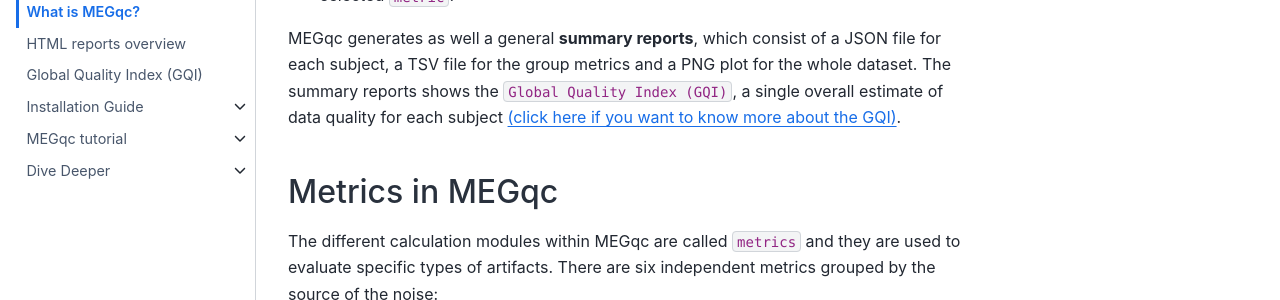
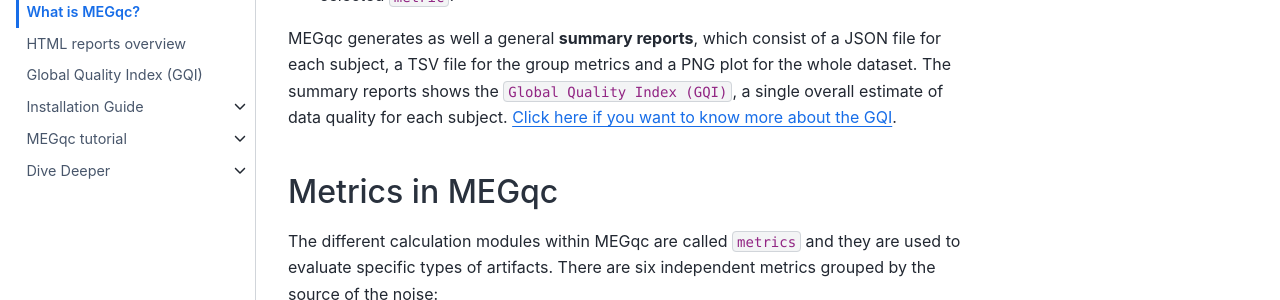
Before and after one commit to ANCPLabOldenburg/megqc_documentation, a Jupyter Book: the page built from book/introduction.md, in a window 1280 px wide and 900 px high, scrolled down 988 px. Shown: the part 179-479 px from the top of the window. Built offline with Jupyter Book 1.0.4 settings and Sphinx 7.4.7 and the Sphinx Book theme 1.1.4, drawn with Linux system fonts in a browser that asks for light colours; pages that are not in the unit, such as notebooks, are missing from menus.

Commit message:
Update introduction.md

```diff
--- a/book/introduction.md
+++ b/book/introduction.md
@@ -19,7 +19,7 @@ MEGqc can be used via a **command-line interface (CLI)** or a **graphical user i
 - **Calculation Module:** It gives you machine-readable outputs (JSON files and TSV files) for every subject and selected `metric`. There are 6 independent `metrics` that evaluate specific types of artifacts.
 - **Plotting Module:** It generates detailed visual HTML reports for every subject and selected `metric`.
 
-MEGqc generates as well a general **summary reports**, which consist of a JSON file for each subject, a TSV file for the group metrics and a PNG plot for the whole dataset. The summary reports shows the `Global Quality Index (GQI)`, a single overall estimate of data quality for each subject [(click here if you want to know more about the GQI)](./gqi).
+MEGqc generates as well a general **summary reports**, which consist of a JSON file for each subject, a TSV file for the group metrics and a PNG plot for the whole dataset. The summary reports shows the `Global Quality Index (GQI)`, a single overall estimate of data quality for each subject. [Click here if you want to know more about the GQI](./gqi).
 
 ## Metrics in MEGqc
 The different calculation modules within MEGqc are called `metrics` and they are used to evaluate specific types of artifacts. There are six independent metrics grouped by the source of the noise:
```
